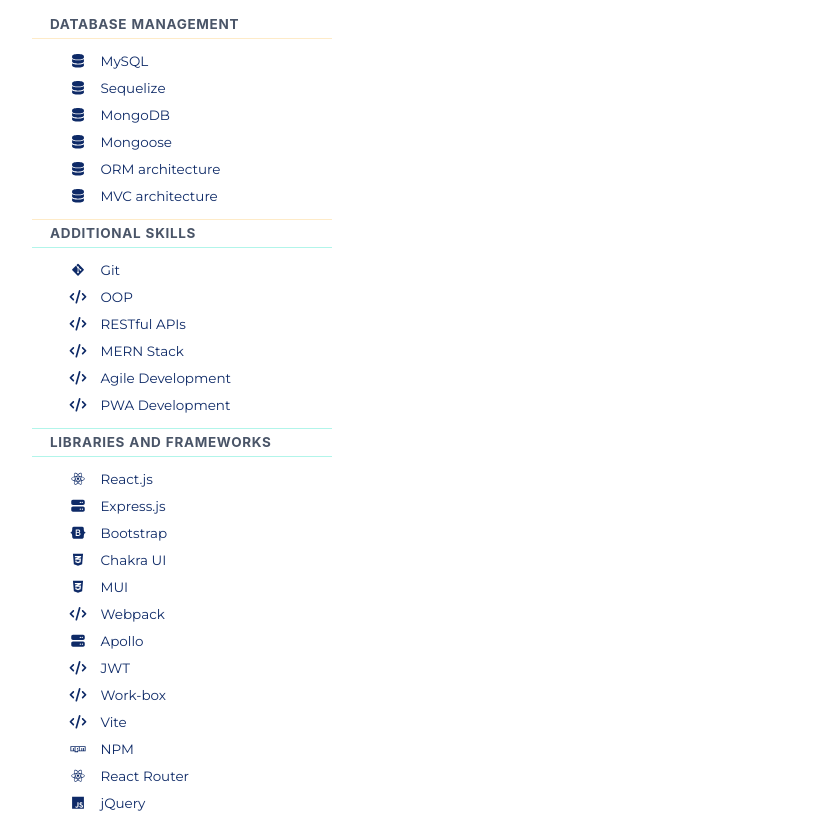
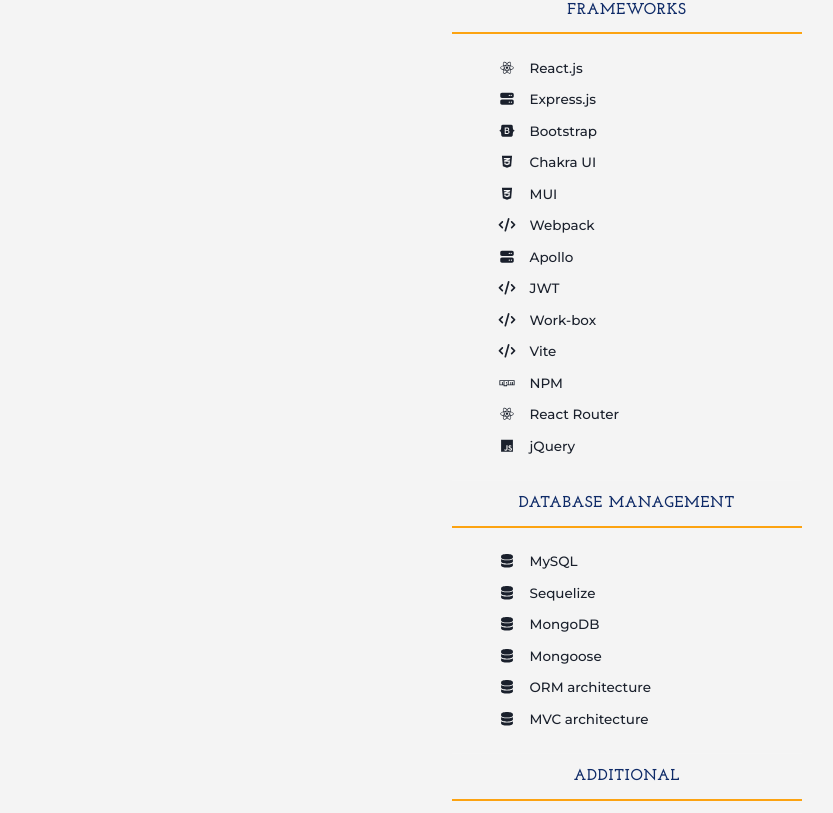
Before and after one commit to EhsanAsh/EhsanAsh-Portfolio, a React (Vite) app: page /portfolio in a window 1280 px wide. Shown: the part 1132-1945 px from the top of the page, without its empty margins (13-846 px from the left). Built offline with nearby package versions, Linux system fonts and the light colour scheme; a web font is replaced by a local one.

Commit message:
perf: Refactor listData.js to use arrays instead of objects

```diff
--- a/src/components/skillList/index.jsx
+++ b/src/components/skillList/index.jsx
@@ -1,7 +1,9 @@
 // Desc: This file contains the code for the list
 //  component which will be used in Portfolio page.
-// Used the following as a reference:
+// Used followings as a reference:
 // https://fontawesome.com/docs/web/use-with/react/add-icons
+// https://chakra-ui.com/docs/components/table/usage
+// https://cssgradient.io/
 // =========================================================
 
 // Importing packages
@@ -15,10 +17,9 @@
     Th,
     Td,
     TableContainer,
-    Box,
-    Center,
     List,
     ListItem,
+    Card,
 } from '@chakra-ui/react';
 // =========================================================
 
@@ -31,39 +32,28 @@
 // =========================================================
 const SkillList = () => {
 
+    // Defining the renderSkillSection function to render the list
+    const renderSkillSection = (title, skills) => {
+
+        if (!Array.isArray(skills)) {
+            console.error(`Expected an array for skills, but received: ${typeof skills}`);
+            return null;
+        }
+
         return (
-
-        <Box mt={6} p={10}>
-            <TableContainer
-                display={'flex'}
-                flexDirection={'column'}
-                justifyContent={'flex-start'}
-                alignItems={'center'}
-                w={'100%'}
-                maxW={'300px'}
-                minW={'300px'}
-            >
-                <Table
-                    variant='simple'
-                    colorScheme='whiteAlpha'
-                    size={'sm'}
-                    borderBottom={'2px solid'}
-                    borderColor={'brand.orange'}
-                    mb={4}
-                >
+            <>
                 <Thead
                     borderBottom={'2px solid'}
                     borderColor={'brand.orange'}
-                        bg={'brand.grayHeaders'}
                 >
                     <Tr>
                         <Th
                             color={'brand.darkBlue'}
                             textAlign={'center'}
                             fontFamily={'josefinSlabTitle'}
-                                fontSize={'sm'}
+                            fontSize={{ base: 'xs', md: 'sm' }}
                         >
-                                {language.title}
+                            {title}
                         </Th>
                     </Tr>
                 </Thead>
@@ -71,7 +61,7 @@
                     <Tr>
                         <Td>
                             <List>
-                                    {language.items.map((item, index) => (
+                                {skills[0].items.map((item, index) => (
                                     <ListItem
                                         key={index}
                                         maxW={'55px'}
@@ -87,87 +77,39 @@
                         </Td>
                     </Tr>
                 </Tbody>
-                </Table>
+            </>
+        );
+    };
+
+    return (
+
+        <Card size={'sm'} variant={'skills'}>
+            <TableContainer
+                display={'flex'}
+                flexDirection={'column'}
+                justifyContent={'center'}
+                alignItems={'center'}
+                alignSelf={'center'}
+                w={'100%'}
+                maxW={'350px'}
+                minW={'300px'}
+                pb={5}
+            >
                 <Table
-                    variant="simple"
-                    colorScheme="orange"
-                    alignSelf={'stretch'}
-                    maxH={'100px'}
-                    size={'sm'}
+                    variant='simple'
+                    colorScheme='whiteAlpha'
+                    size={{ base: 'xs', sm: 'sm', xl: 'md' }}
+                    borderBottom={'2px solid'}
+                    borderColor={'brand.orange'}
                 >
-                    <Thead>
-                        <Tr>
-                            <Th>{database.title}</Th>
-                        </Tr>
-                    </Thead>
-                    <Tbody>
-                        <Tr>
-                            <Td>
-                                <List>
-                                    {database.items.map((item, index) => (
-                                        <ListItem key={index} maxW={'55px'} p={1} fontSize={'xs'}>
-                                            <FontAwesomeIcon icon={item.icon} />
-                                            {item.name}
-                                        </ListItem>
-                                    ))}
-                                </List>
-                            </Td>
-                        </Tr>
-                    </Tbody>
-                </Table>
-                <Table
-                    variant="simple"
-                    colorScheme="teal"
-                    size={'sm'}
-                >
-                    <Thead>
-                        <Tr>
-                            <Th>{additional.title}</Th>
-                        </Tr>
-                    </Thead>
-                    <Tbody>
-                        <Tr>
-                            <Td>
-                                <List>
-                                    {additional.items.map((item, index) => (
-                                        <ListItem key={index} maxW={'55px'} p={1} fontSize={'xs'}>
-                                            <FontAwesomeIcon icon={item.icon} />
-                                            {item.name}
-                                        </ListItem>
-                                    ))}
-                                </List>
-                            </Td>
-                        </Tr>
-                    </Tbody>
-                </Table>
-                <Table
-                    variant="simple"
-                    colorScheme="teal"
-                    maxH={'100px'}
-                    size={'sm'}
-                >
-                    <Thead>
-                        <Tr>
-                            <Th>{frameworks.title}</Th>
-                        </Tr>
-                    </Thead>
-                    <Tbody>
-                        <Tr>
-                            <Td>
-                                <List>
-                                    {frameworks.items.map((item, index) => (
-                                        <ListItem key={index} maxW={'55px'} p={1} fontSize={'xs'}>
-                                            <FontAwesomeIcon icon={item.icon} />
-                                            {item.name}
-                                        </ListItem>
-                                    ))}
-                                </List>
-                            </Td>
-                        </Tr>
-                    </Tbody>
+                    {renderSkillSection('Languages and Technologies', language)}
+                    {renderSkillSection('Frameworks', frameworks)}
+                    {renderSkillSection('Database Management', database)}
+                    {renderSkillSection('Additional', additional)}
+
                 </Table>
             </TableContainer>
-        </Box>
+        </Card>
 
     );
 
--- a/src/utils/listData.js
+++ b/src/utils/listData.js
@@ -25,7 +25,7 @@
 
 // Defining the data
 // =================================================================
-const language = {
+const language = [{
     title: 'Languages and Technologies',
     items: [
         {
@@ -57,9 +57,9 @@
             icon: faPython,
         },
     ],
-};
+}];
 
-const frameworks= {
+const frameworks= [{
     title: 'Libraries and Frameworks',
     items: [
         {
@@ -115,9 +115,9 @@
             icon: faJs,
         },
     ],
-};
+}];
 
-const database = {
+const database = [{
     title: 'Database Management',
     items: [
         {
@@ -145,9 +145,9 @@
             icon: faDatabase,
         },
     ],
-};
+}];
 
-const additional = {
+const additional = [{
     title: 'Additional Skills',
     items: [
         {
@@ -175,7 +175,7 @@
             icon: faCode,
         },
     ],
-};
+}];
 // =================================================================
 
 // Exporting the data
```
Lines whose indentation alone changed are shown as unchanged.
